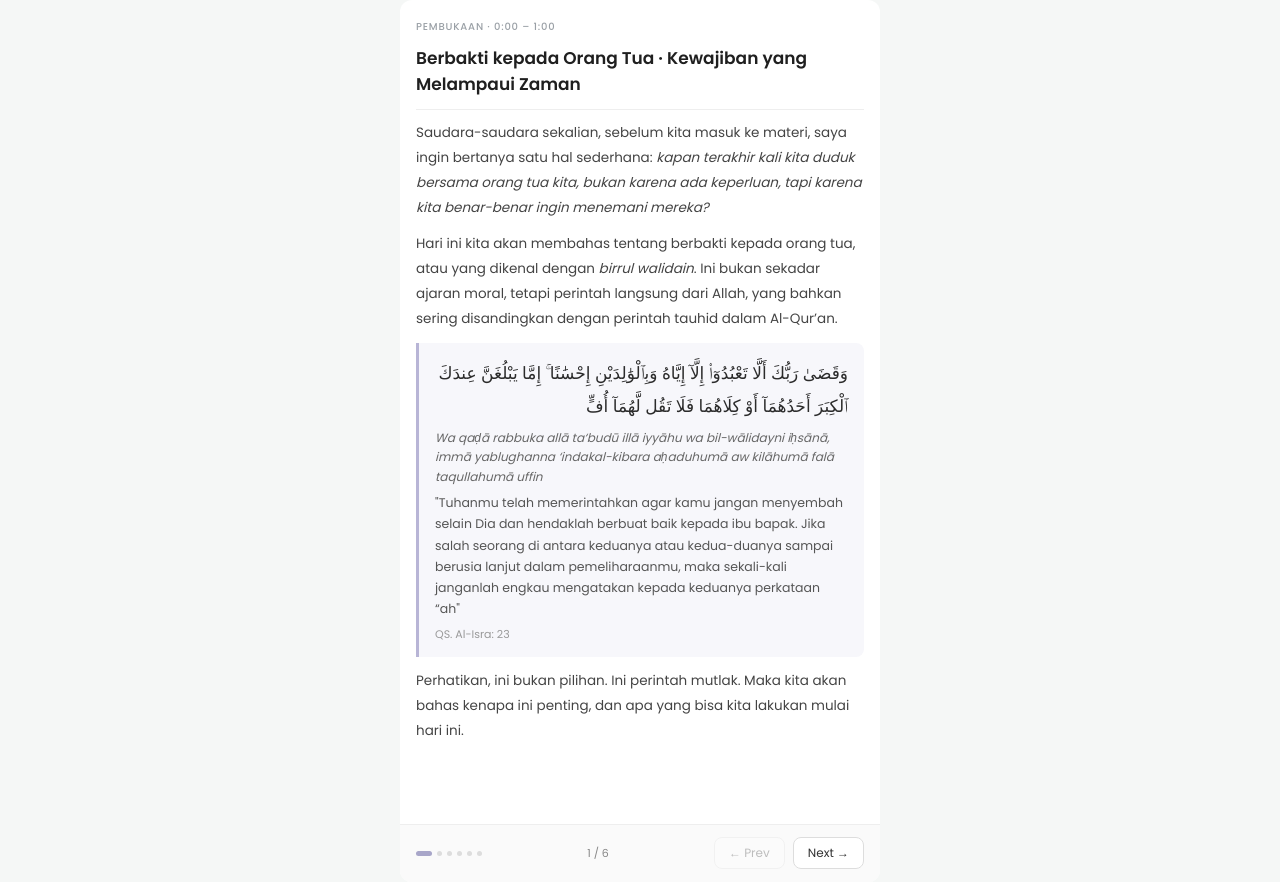
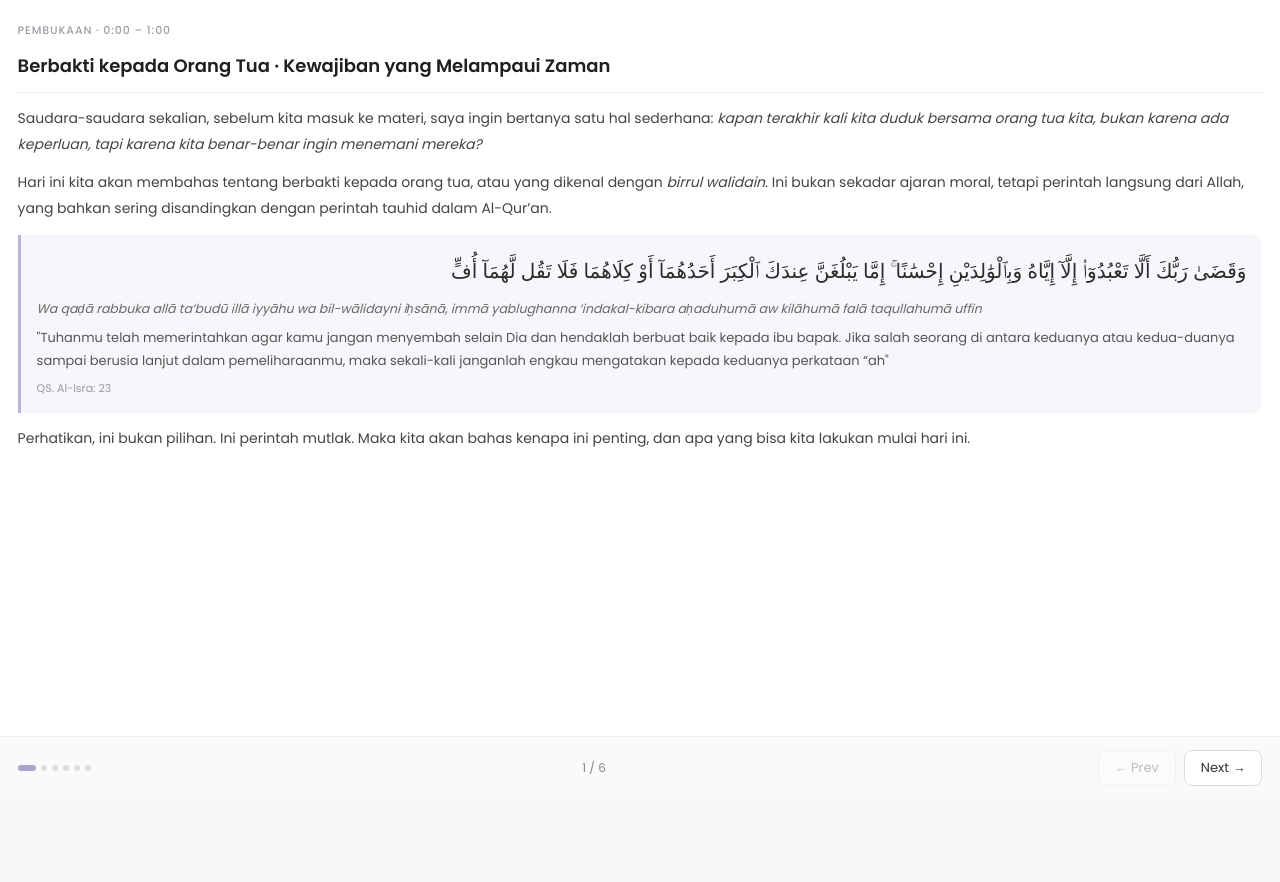
Before and after one commit to synvera/Materi-sabtu.github.io, a plain HTML site: page index.html in a window 1280 px wide. After the commit the page ends 800 px from the top, so only its background shows below. Drawn offline with Linux system fonts and the light colour scheme.

Commit message:
responsive

```diff
--- a/index.html
+++ b/index.html
@@ -1,3 +1,4 @@
+<meta name="viewport" content="width=device-width, initial-scale=1.0">
 <link href="https://fonts.googleapis.com/css2?family=Amiri:wght@400;700&family=Poppins:wght@400;500;600&display=swap" rel="stylesheet">
 <style>
 * {
@@ -13,19 +14,19 @@ body {
 }
 
 .wrap {
-  max-width: 480px;
-  margin: 0 auto;
+  width: 100%;
+  min-height: 100vh;
   background: #ffffff;
-  border-radius: 12px;
-  overflow: hidden;
+  display: flex;
+  flex-direction: column;
 }
 
 .slide {
   display: none;
-  padding: 1.2rem 1rem 5rem;
-  min-height: 500px;
+  padding: 1.4rem 1.1rem 6rem;
   flex-direction: column;
-  gap: 0.7rem;
+  gap: 0.8rem;
+  flex: 1;
 }
 
 .slide.active {
@@ -33,7 +34,7 @@ body {
 }
 
 .tag {
-  font-size: 10px;
+  font-size: 11px;
   font-weight: 500;
   letter-spacing: 0.08em;
   text-transform: uppercase;
@@ -41,16 +42,16 @@ body {
 }
 
 .stitle {
-  font-size: 17px;
+  font-size: 18px;
   font-weight: 600;
   color: #1f1f1f;
   line-height: 1.5;
   border-bottom: 1px solid #eee;
-  padding-bottom: 0.7rem;
+  padding-bottom: 0.8rem;
 }
 
 .body {
-  font-size: 13.5px;
+  font-size: 14px;
   color: #444;
   line-height: 1.85;
 }
@@ -59,32 +60,32 @@ body {
   background: #f7f7fb;
   border-left: 3px solid #b8b5d6;
   border-radius: 0 8px 8px 0;
-  padding: 0.9rem 1rem;
+  padding: 1rem;
   display: flex;
   flex-direction: column;
-  gap: 0.4rem;
+  gap: 0.5rem;
 }
 
 .ayat .arab {
-  font-size: 17px;
+  font-size: 20px;
   color: #2b2b2b;
   font-weight: 500;
   text-align: right;
   direction: rtl;
-  line-height: 1.9;
+  line-height: 2;
 }
 
 .ayat .latin {
-  font-size: 12px;
+  font-size: 12.5px;
   color: #666;
   font-style: italic;
   line-height: 1.6;
 }
 
 .ayat .terjemah {
-  font-size: 12.5px;
+  font-size: 13px;
   color: #555;
-  line-height: 1.7;
+  line-height: 1.75;
 }
 
 .ayat .sumber {
@@ -96,14 +97,14 @@ body {
   background: #f4f8f7;
   border-left: 3px solid #9bbfb6;
   border-radius: 0 8px 8px 0;
-  padding: 0.9rem 1rem;
+  padding: 1rem;
   display: flex;
   flex-direction: column;
-  gap: 0.4rem;
+  gap: 0.5rem;
 }
 
 .hadis .isi {
-  font-size: 13px;
+  font-size: 13.5px;
   color: #444;
   font-style: italic;
   line-height: 1.8;
@@ -117,21 +118,21 @@ body {
 .hl {
   background: #f3f4f8;
   border-radius: 10px;
-  padding: 0.9rem 1rem;
+  padding: 1rem;
 }
 
 .hl p {
-  font-size: 13.5px;
+  font-size: 14px;
   color: #3a3a3a;
   line-height: 1.8;
   font-weight: 500;
 }
 
 .sub {
-  font-size: 13px;
+  font-size: 14px;
   font-weight: 600;
   color: #222;
-  margin-top: 0.4rem;
+  margin-top: 0.3rem;
 }
 
 .plist {
@@ -145,7 +146,7 @@ body {
   display: flex;
   align-items: flex-start;
   gap: 9px;
-  font-size: 13px;
+  font-size: 13.5px;
   color: #444;
   line-height: 1.8;
 }
@@ -156,7 +157,7 @@ body {
   border-radius: 50%;
   background: #a8a6c9;
   flex-shrink: 0;
-  margin-top: 6px;
+  margin-top: 7px;
 }
 
 .dot-teal {
@@ -164,26 +165,29 @@ body {
 }
 
 .nav {
-  position: sticky;
+  position: fixed;
   bottom: 0;
+  left: 0;
+  right: 0;
   display: flex;
   align-items: center;
   justify-content: space-between;
-  padding: 0.8rem 1rem;
+  padding: 0.85rem 1.1rem;
   border-top: 1px solid #eee;
   background: #fafafa;
+  z-index: 999;
 }
 
 .nbtn {
   background: #ffffff;
   border: 1px solid #ddd;
   border-radius: 8px;
-  padding: 6px 14px;
-  font-size: 12px;
+  padding: 7px 16px;
+  font-size: 13px;
   color: #333;
   cursor: pointer;
   font-family: 'Poppins', sans-serif;
-  transition: all 0.2s ease;
+  transition: background 0.2s ease;
 }
 
 .nbtn:hover {
@@ -202,8 +206,8 @@ body {
 }
 
 .pip {
-  width: 5px;
-  height: 5px;
+  width: 6px;
+  height: 6px;
   border-radius: 50%;
   background: #ddd;
   transition: all 0.2s;
@@ -211,12 +215,12 @@ body {
 
 .pip.on {
   background: #a8a6c9;
-  width: 16px;
+  width: 18px;
   border-radius: 3px;
 }
 
 .snum {
-  font-size: 11px;
+  font-size: 12px;
   color: #888;
 }
 </style>
```
